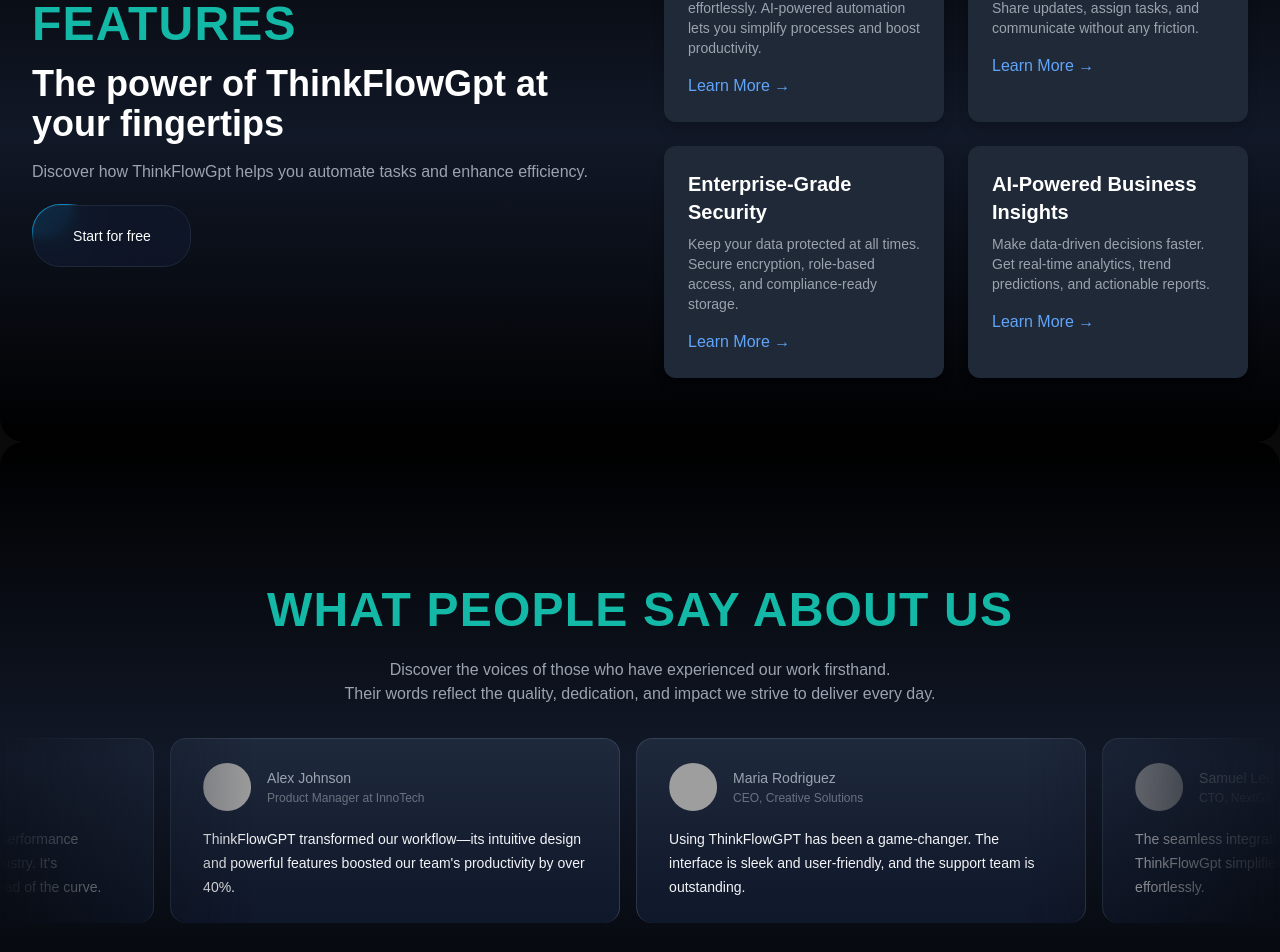
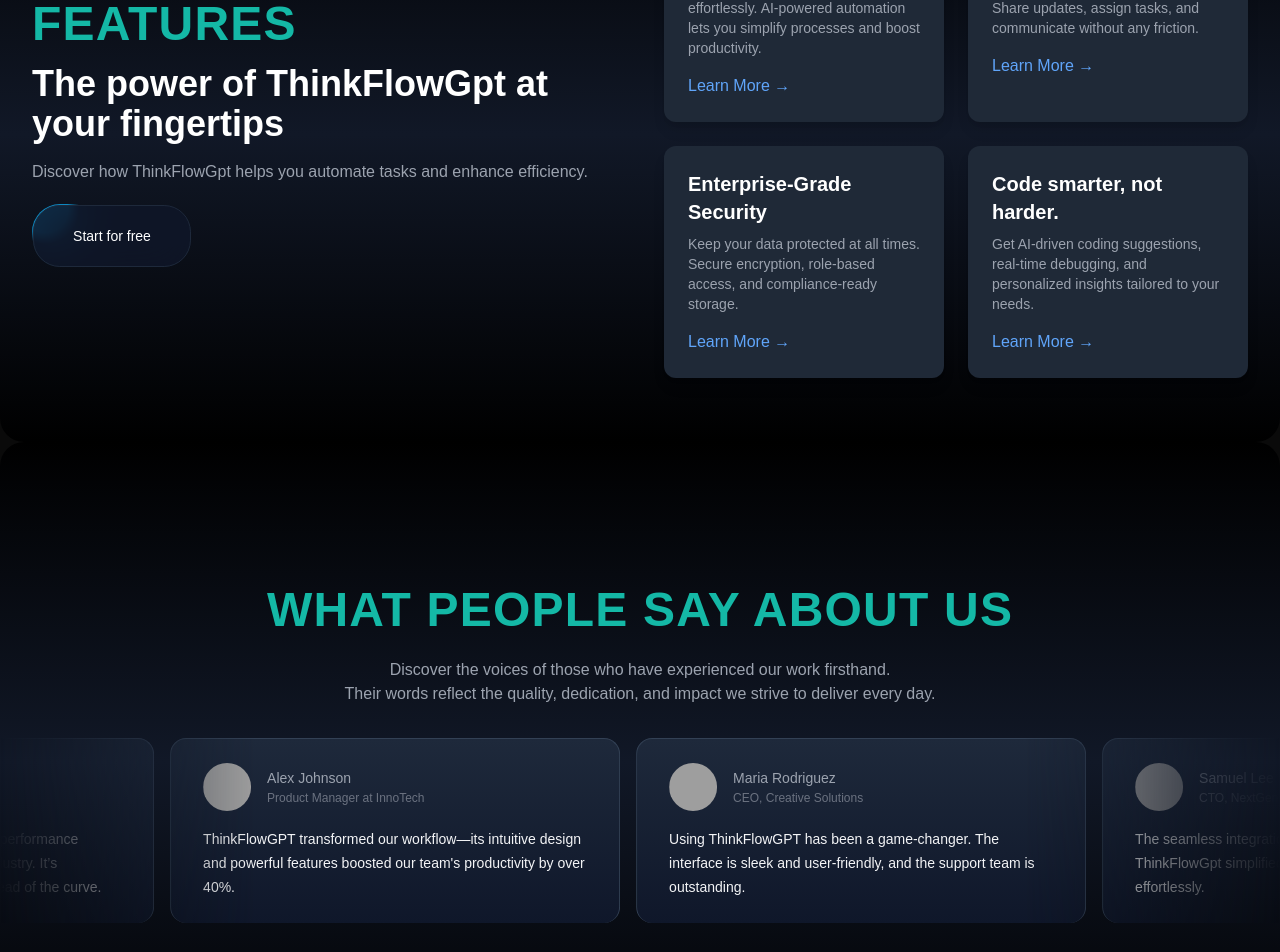
Before and after one commit to Gaurav00321/ThinkFlowGPT, a Next.js app: page / in a window 1280 px wide. Shown: the part 814-1766 px from the top of the page. Built offline with nearby package versions, Linux system fonts and the light colour scheme; grey boxes are pictures that could not be loaded.

Commit message:
updated features and signup form

```diff
--- a/src/components/Form.tsx
+++ b/src/components/Form.tsx
@@ -16,12 +16,11 @@
   };
   return (
     <div className="max-w-md w-full mx-auto rounded-none md:rounded-2xl p-4 md:p-8 shadow-input bg-white dark:bg-black">
-      <h2 className="font-bold text-2xl text-neutral-800 dark:text-neutral-200">
+      <h2 className="font-bold text-3xl text-neutral-900 dark:text-neutral-400">
         Welcome to ThinkFlowGpt
       </h2>
-      <p className="text-neutral-600 text-sm max-w-sm mt-2 dark:text-neutral-300">
-        Login to ThinkFlowGpt if you can because we don&apos;t have a login flow
-        yet
+      <p className="text-neutral-600 text-xl max-w-sm mt-2 dark:text-neutral-400">
+        Empowering Your Workflow with AI
       </p>
 
       <form className="my-8" onSubmit={handleSubmit}>
@@ -53,7 +52,7 @@
         </LabelInputContainer> */}
 
         <button
-          className="bg-gradient-to-br relative group/btn from-black dark:from-zinc-900 dark:to-zinc-900 to-neutral-600 block dark:bg-zinc-800 w-full text-white rounded-md h-10 font-medium shadow-[0px_1px_0px_0px_#ffffff40_inset,0px_-1px_0px_0px_#ffffff40_inset] dark:shadow-[0px_1px_0px_0px_var(--zinc-800)_inset,0px_-1px_0px_0px_var(--zinc-800)_inset]"
+          className="bg-gradient-to-br relative group/btn from-black dark:from-zinc-900 dark:to-zinc-950 to-neutral-600 block dark:bg-zinc-800 w-full text-white rounded-md h-10 font-medium shadow-[0px_1px_0px_0px_#ffffff40_inset,0px_-1px_0px_0px_#ffffff40_inset] dark:shadow-[0px_1px_0px_0px_var(--zinc-800)_inset,0px_-1px_0px_0px_var(--zinc-800)_inset]"
           type="submit"
         >
           Sign up &rarr;
--- a/src/components/ui/input.tsx
+++ b/src/components/ui/input.tsx
@@ -44,7 +44,7 @@
         <input
           type={type}
           className={cn(
-            `flex h-10 w-full border-none bg-gray-50 dark:bg-zinc-800 text-black dark:text-white shadow-input rounded-md px-3 py-2 text-sm file:border-0 file:bg-transparent
+            `flex h-10 w-full border-none bg-gray-50 dark:bg-zinc-950 text-black dark:text-white shadow-input rounded-md px-3 py-2 text-sm file:border-0 file:bg-transparent
             file:text-sm file:font-medium placeholder:text-neutral-400 dark:placeholder-text-neutral-600
             focus-visible:outline-none focus-visible:ring-[2px] focus-visible:ring-neutral-400 dark:focus-visible:ring-neutral-600
             disabled:cursor-not-allowed disabled:opacity-50
--- a/src/components/ui/label.tsx
+++ b/src/components/ui/label.tsx
@@ -7,7 +7,7 @@
 import { cn } from "@/lib/utils";
 
 const Label = React.forwardRef<
-  React.ElementRef<typeof LabelPrimitive.Root>,
+  React.ComponentRef<typeof LabelPrimitive.Root>,
   React.ComponentPropsWithoutRef<typeof LabelPrimitive.Root>
 >(({ className, ...props }, ref) => (
   <LabelPrimitive.Root
--- a/src/data/features.json
+++ b/src/data/features.json
@@ -20,9 +20,9 @@
     },
     {
       "id": 4,
-      "title": "AI-Powered Business Insights",
-      "slug": "AI-Powered-Business-Insights",
-      "description": "Make data-driven decisions faster. Get real-time analytics, trend predictions, and actionable reports."
+      "title": "Code smarter, not harder.",
+      "slug": "Code-smarter-not-harder",
+      "description": "Get AI-driven coding suggestions, real-time debugging, and personalized insights tailored to your needs."
     }
   ]
 }
```
